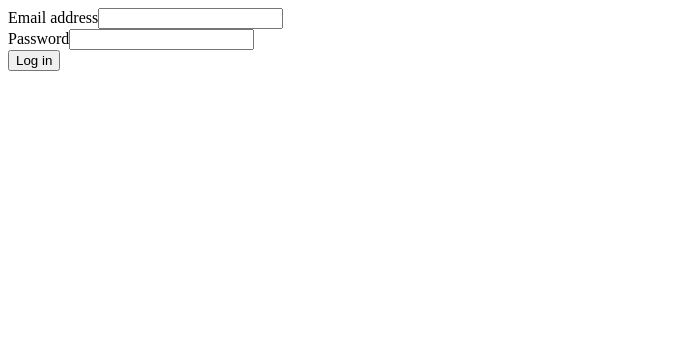
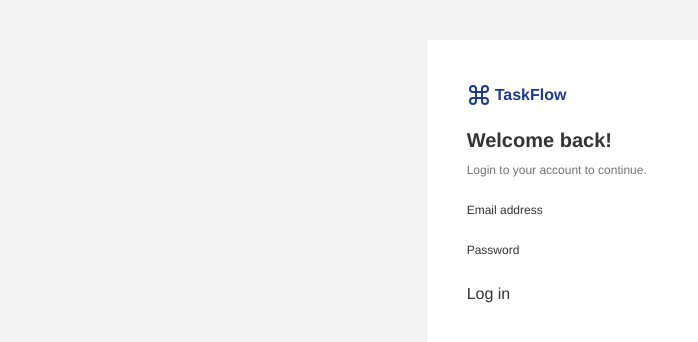
Before and after one commit to tatjanab/taskflow, a Next.js app: page /login in a window 1280 px wide. Shown: the top 342 px of the page, without its empty margins (0-698 px from the left). Built offline with nearby package versions, Linux system fonts and the light colour scheme.

Commit message:
in progress - login form style

```diff
--- a/src/app/(auth)/login/layout.tsx
+++ b/src/app/(auth)/login/layout.tsx
@@ -1,3 +1,5 @@
+import '../../globals.scss'
+
 export default function AuthLayout({
   children,
 }: {
--- a/src/app/(auth)/login/page.tsx
+++ b/src/app/(auth)/login/page.tsx
@@ -1,17 +1,33 @@
+import { Input } from '@chakra-ui/react'
+import { Command } from 'react-feather'
+
 function Login() {
   return (
-    <div>
-      <form>
-        <div className='input-row'>
-          <label htmlFor='email'>Email address</label>
-          <input name='email' type='email' />
+    <div className='bg-zinc-100 flex flex-col w-full h-screen items-center pt-10'>
+      <div className='bg-white p-10 shadow-sm w-1/3'>
+        <div className='flex flex-row items-center text-blue-900'>
+          <Command height={30} />{' '}
+          <span className='ml-1 font-bold'>TaskFlow</span>
         </div>
-        <div className='input-row'>
-          <label htmlFor='password'>Password</label>
-          <input name='password' type='password' />
-        </div>
-        <button type='submit'>Log in</button>
-      </form>
+
+        <h1 className='mt-4 mb-2 text-xl font-bold'>Welcome back!</h1>
+        <p className='text-xs'>Login to your account to continue.</p>
+        <form className='mt-6'>
+          <div className='input-row flex flex-col'>
+            <label htmlFor='email' className='text-xs'>
+              Email address
+            </label>
+            <Input name='email' type='email' />
+          </div>
+          <div className='input-row flex flex-col'>
+            <label htmlFor='password' className='text-xs'>
+              Password
+            </label>
+            <Input name='password' type='password' variant='outline' />
+          </div>
+          <button type='submit'>Log in</button>
+        </form>
+      </div>
     </div>
   )
 }
--- a/src/app/globals.scss
+++ b/src/app/globals.scss
@@ -24,6 +24,10 @@ a {
   }
 }
 
+p {
+  @apply text-zinc-500;
+}
+
 @layer utilities {
   .text-balance {
     text-wrap: balance;
```
